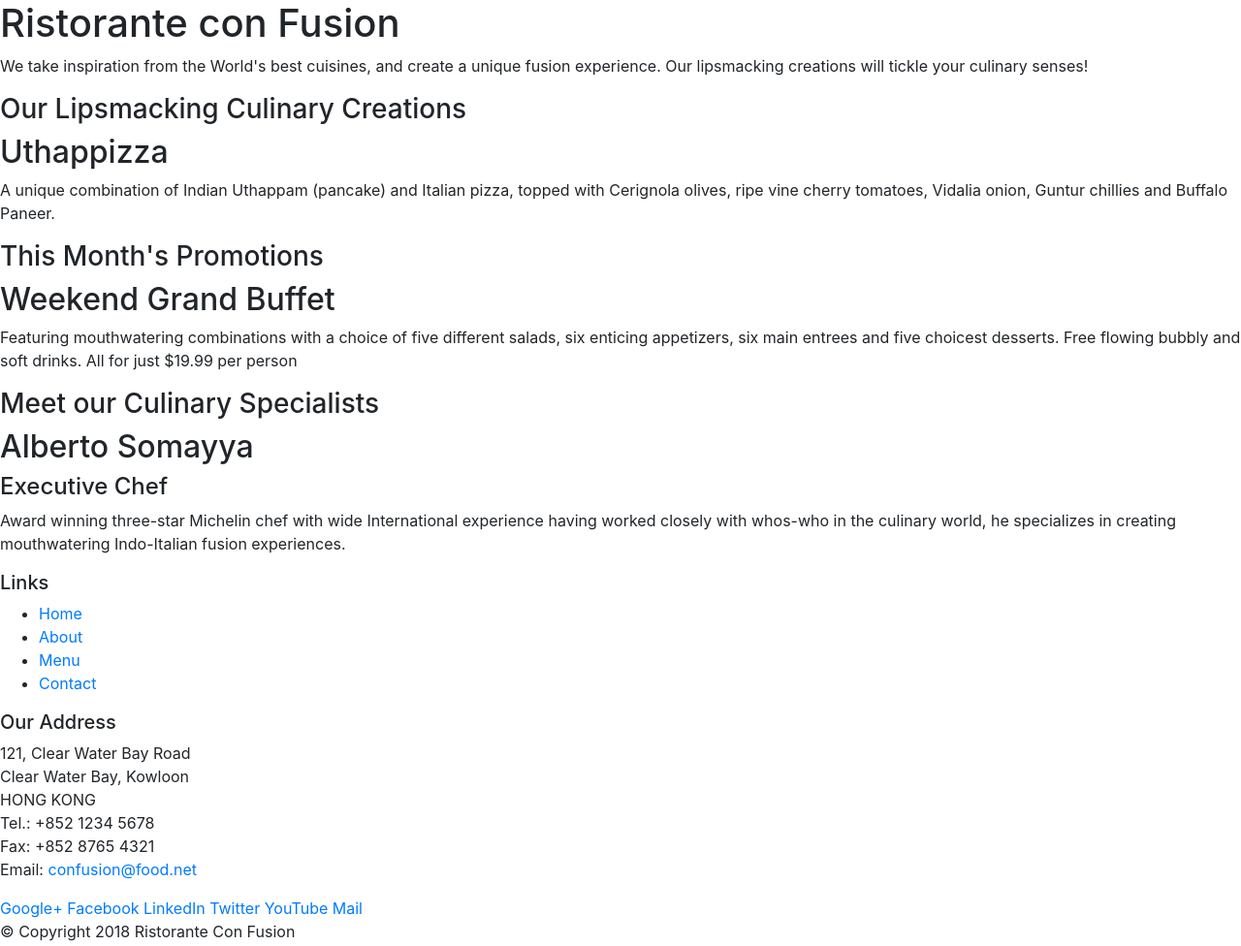
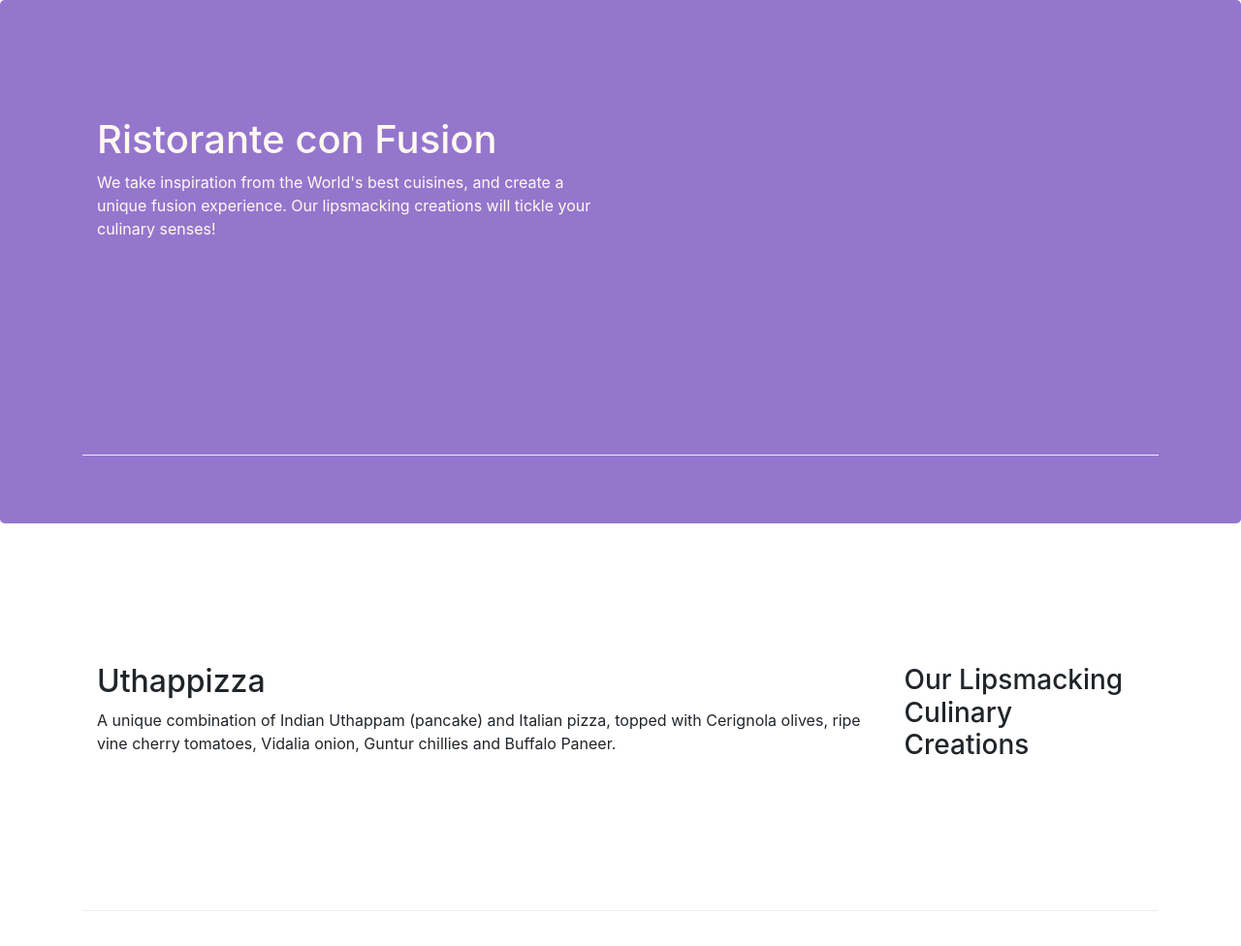
Before and after one commit to ThomasLodato/Bootstrap4, a website: page Bootstrap4/conFusion/index.html in a window 1280 px wide. Shown: the top 976 px of the page at 97% size. Drawn offline with nearby package versions, Linux system fonts and the light colour scheme.

Commit message:
Added CSS Styles and Bootstrap grid

```diff
--- /dev/null
+++ b/Bootstrap4/conFusion/css/styles.css
@@ -0,0 +1,30 @@
+.row-header {
+    margin: 0px auto;
+    padding: 0px auto;
+}
+
+.row-content {
+    margin: 0px auto;
+    padding: 50px 0px 50px 0px;
+    border-bottom: 1px ridge;
+    min-height: 400px;
+}
+
+.footer {
+    background-color: #D1C4E9;
+    margin: 0px auto;
+    padding: 20px 0px 20px 0px;
+}
+
+.jumbotron {
+    padding: 70px 30px 70px 30px;
+    margin: 0px auto;
+    background: #9576CD;
+    color: floralwhite;
+}
+
+.address {
+    font-size: 80%;
+    margin: 0px;
+    color: #0f0f0f;
+}
--- a/Bootstrap4/conFusion/index.html
+++ b/Bootstrap4/conFusion/index.html
@@ -9,51 +9,52 @@
 
     <!-- Bootstrap CSS -->
     <link rel="stylesheet" href="node_modules/bootstrap/dist/css/bootstrap.min.css">
+    <link rel="stylesheet" href="css/styles.css">
     <title>Ristorante Con Fusion</title>
 </head>
 
 <body>
 
-    <header>
-        <div>
-            <div>
-                <div>
+    <header class="jumbotron">
+        <div class="container">
+            <div class="row row-content">
+                <div class="col-12 col-sm-6">
                     <h1>Ristorante con Fusion</h1>
                     <p>We take inspiration from the World's best cuisines, and create a unique fusion experience. Our lipsmacking creations will tickle your culinary senses!</p>
                 </div>
-                <div>
+                <div class="col-12 col-sm">
                 </div>
             </div>
         </div>
     </header>
 
-    <div>
-        <div>
-            <div>
+    <div class="container">
+        <div class="row row-content align-items-center">
+            <div class="col-12 col-sm-4 order-sm-last col-md-3">
                 <h3>Our Lipsmacking Culinary Creations</h3>
             </div>
-            <div>
+            <div class="col col-sm order-sm-first col-md">
                 <h2>Uthappizza</h2>
                 <p>A unique combination of Indian Uthappam (pancake) and Italian pizza, topped with Cerignola olives, ripe vine cherry tomatoes, Vidalia onion, Guntur chillies and Buffalo Paneer.</p>
             </div>
         </div>
 
 
-        <div>
-            <div>
+        <div class="row row-content align-items-center">
+            <div class="col-12 col-sm-4 col-md-3">
                 <h3>This Month's Promotions</h3>
             </div>
-            <div>
+            <div class="col-12 col-sm-4 col-md-3">
                 <h2>Weekend Grand Buffet</h2>
                 <p>Featuring mouthwatering combinations with a choice of five different salads, six enticing appetizers, six main entrees and five choicest desserts. Free flowing bubbly and soft drinks. All for just $19.99 per person </p>
             </div>
         </div>
 
-        <div>
-            <div>
+        <div class="row row-content align-items-center">
+            <div class="col-12 col-sm-4 order-sm-last col-md-3">
                 <h3>Meet our Culinary Specialists</h3>
             </div>
-            <div>
+            <div class="col-12 col-sm-4 order-sm-first col-md-3">
                 <h2>Alberto Somayya</h2>
                 <h4>Executive Chef</h4>
                 <p>Award winning three-star Michelin chef with wide International experience having worked closely with whos-who in the culinary world, he specializes in creating mouthwatering Indo-Italian fusion experiences. </p>
@@ -61,19 +62,19 @@
         </div>
     </div>
 
-    <footer>
-        <div>
-            <div>
-                <div>
+    <footer class="footer">
+        <div class="container">
+            <div class="row row-content">
+                <div class="col-4 offset-1 col-sm-2">
                     <h5>Links</h5>
-                    <ul>
+                    <ul class="list-unstyled">
                         <li><a href="#">Home</a></li>
                         <li><a href="#">About</a></li>
                         <li><a href="#">Menu</a></li>
                         <li><a href="#">Contact</a></li>
                     </ul>
                 </div>
-                <div>
+                <div class="col-7 col-sm-5">
                     <h5>Our Address</h5>
                     <address>
 		              121, Clear Water Bay Road<br>
@@ -84,8 +85,8 @@
 		              Email: <a href="mailto:confusion@food.net">confusion@food.net</a>
 		           </address>
                 </div>
-                <div>
-                    <div>
+                <div class="col-12 col-sm-4 align-self-center">
+                    <div class="text-center">
                         <a href="http://google.com/+">Google+</a>
                         <a href="http://www.facebook.com/profile.php?id=">Facebook</a>
                         <a href="http://www.linkedin.com/in/">LinkedIn</a>
@@ -95,8 +96,8 @@
                     </div>
                 </div>
            </div>
-           <div>
-                <div>
+           <div class="row justify-content-center">
+                <div class="col-auto">
                     <p>© Copyright 2018 Ristorante Con Fusion</p>
                 </div>
            </div>
```
